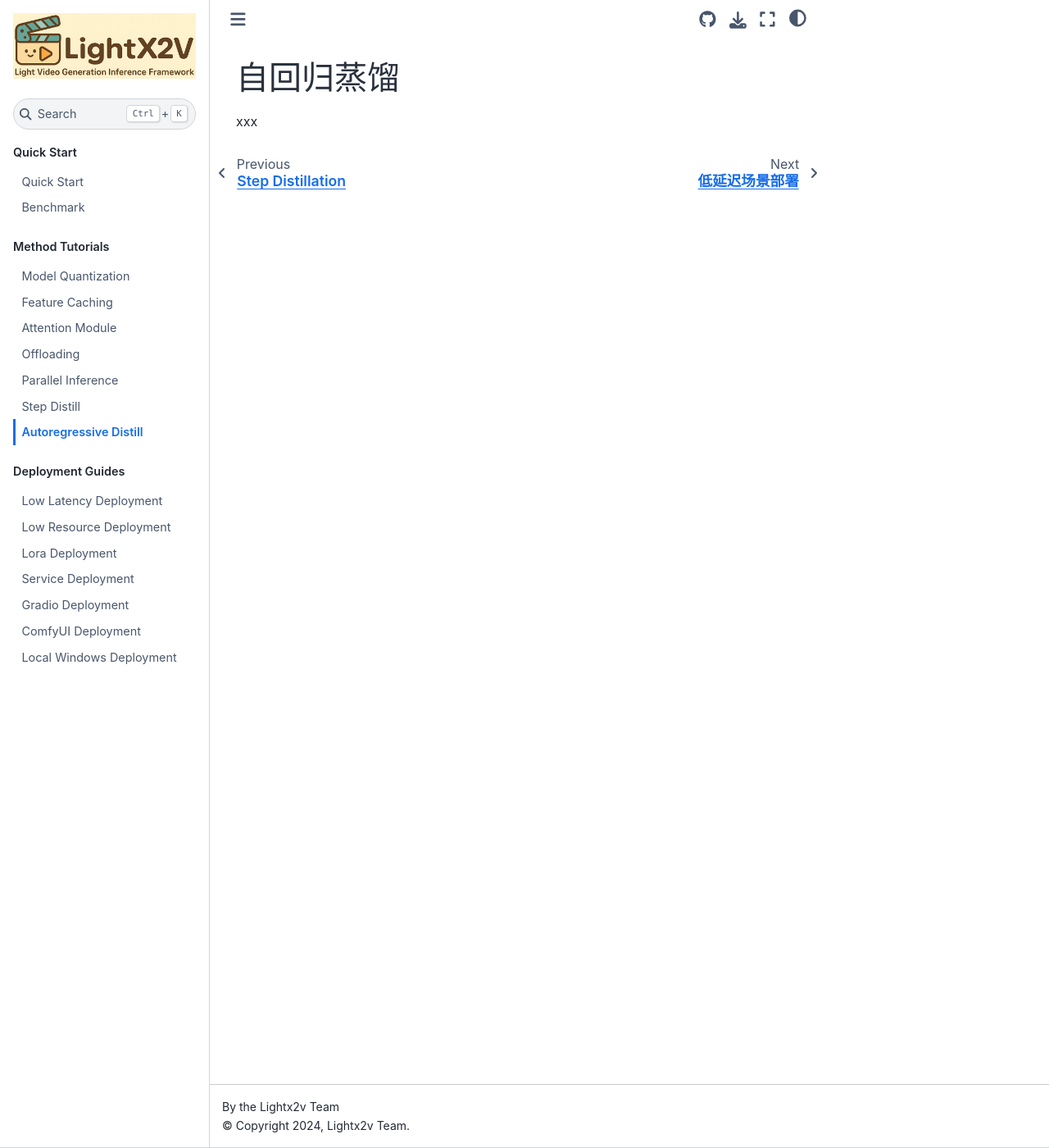
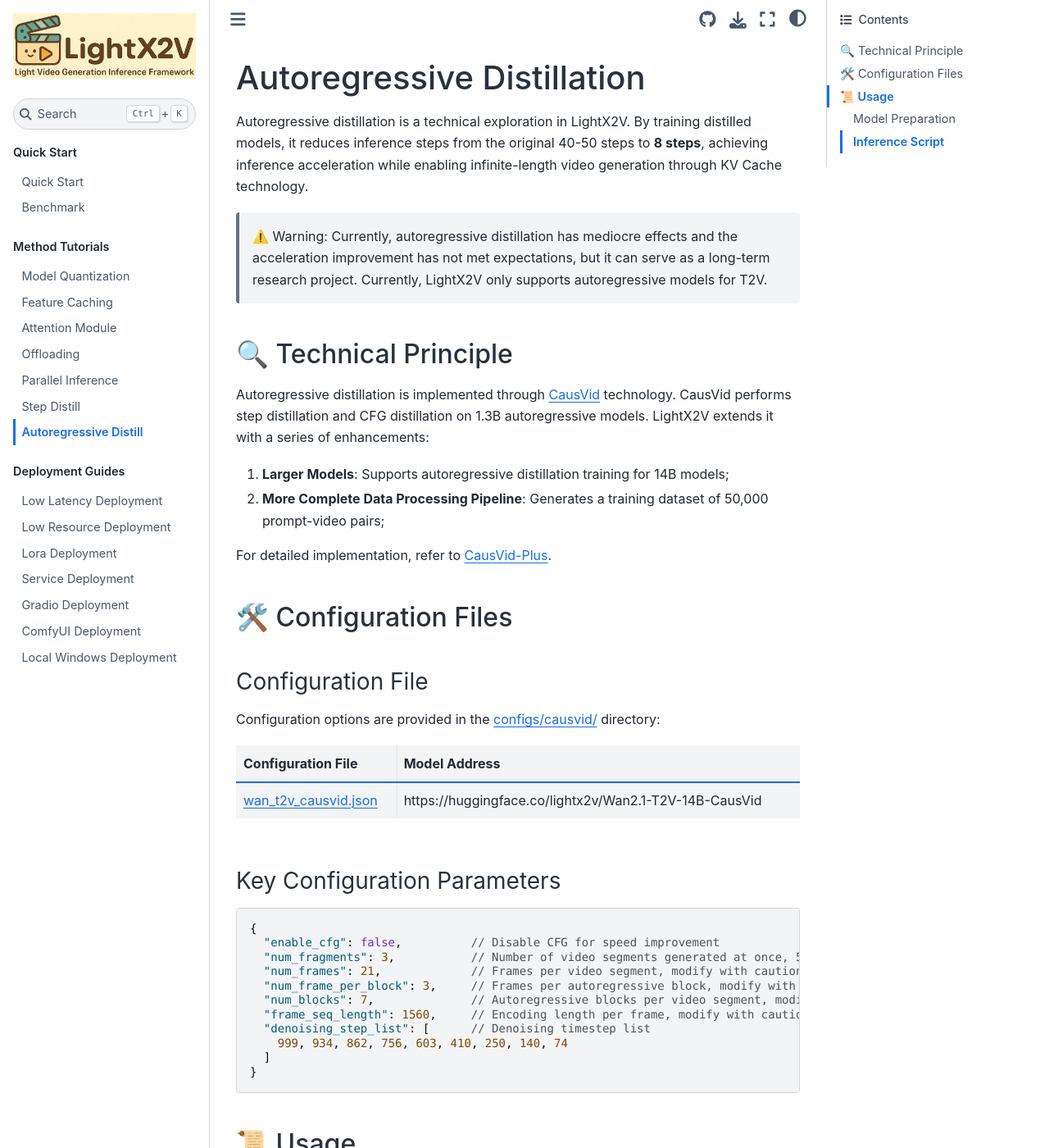
Before and after one commit to olek-soft-engineer/LightX2V, a Sphinx documentation site: the page built from docs/EN/source/method_tutorials/autoregressive_distill.md, in a window 1280 px wide and 1400 px high. Shown: the whole window at 82% size. Built offline with Sphinx 7.4.7 and the Sphinx Book theme 1.1.4, drawn with Linux system fonts in a browser that asks for light colours; some of the changed text lies outside the part shown.

Commit message:
update docs

````diff
--- a/docs/EN/source/method_tutorials/autoregressive_distill.md
+++ b/docs/EN/source/method_tutorials/autoregressive_distill.md
@@ -1,3 +1,53 @@
-# 自回归蒸馏
+# Autoregressive Distillation
 
-xxx
+Autoregressive distillation is a technical exploration in LightX2V. By training distilled models, it reduces inference steps from the original 40-50 steps to **8 steps**, achieving inference acceleration while enabling infinite-length video generation through KV Cache technology.
+
+> ⚠️ Warning: Currently, autoregressive distillation has mediocre effects and the acceleration improvement has not met expectations, but it can serve as a long-term research project. Currently, LightX2V only supports autoregressive models for T2V.
+
+## 🔍 Technical Principle
+
+Autoregressive distillation is implemented through [CausVid](https://github.com/tianweiy/CausVid) technology. CausVid performs step distillation and CFG distillation on 1.3B autoregressive models. LightX2V extends it with a series of enhancements:
+
+1. **Larger Models**: Supports autoregressive distillation training for 14B models;
+2. **More Complete Data Processing Pipeline**: Generates a training dataset of 50,000 prompt-video pairs;
+
+For detailed implementation, refer to [CausVid-Plus](https://github.com/GoatWu/CausVid-Plus).
+
+## 🛠️ Configuration Files
+
+### Configuration File
+
+Configuration options are provided in the [configs/causvid/](https://github.com/ModelTC/lightx2v/tree/main/configs/causvid) directory:
+
+| Configuration File | Model Address |
+|-------------------|---------------|
+| [wan_t2v_causvid.json](https://github.com/ModelTC/lightx2v/blob/main/configs/causvid/wan_t2v_causvid.json) | https://huggingface.co/lightx2v/Wan2.1-T2V-14B-CausVid |
+
+### Key Configuration Parameters
+
+```json
+{
+  "enable_cfg": false,          // Disable CFG for speed improvement
+  "num_fragments": 3,           // Number of video segments generated at once, 5s each
+  "num_frames": 21,             // Frames per video segment, modify with caution!
+  "num_frame_per_block": 3,     // Frames per autoregressive block, modify with caution!
+  "num_blocks": 7,              // Autoregressive blocks per video segment, modify with caution!
+  "frame_seq_length": 1560,     // Encoding length per frame, modify with caution!
+  "denoising_step_list": [      // Denoising timestep list
+    999, 934, 862, 756, 603, 410, 250, 140, 74
+  ]
+}
+```
+
+## 📜 Usage
+
+### Model Preparation
+
+Place the downloaded model (`causal_model.pt` or `causal_model.safetensors`) in the `causvid_models/` folder under the Wan model root directory:
+- For T2V: `Wan2.1-T2V-14B/causvid_models/`
+
+### Inference Script
+
+```bash
+bash scripts/wan/run_wan_t2v_causvid.sh
+```
````
Also changed, not shown: docs/ZH_CN/source/method_tutorials/autoregressive_distill.md (+51 -1 lines).
